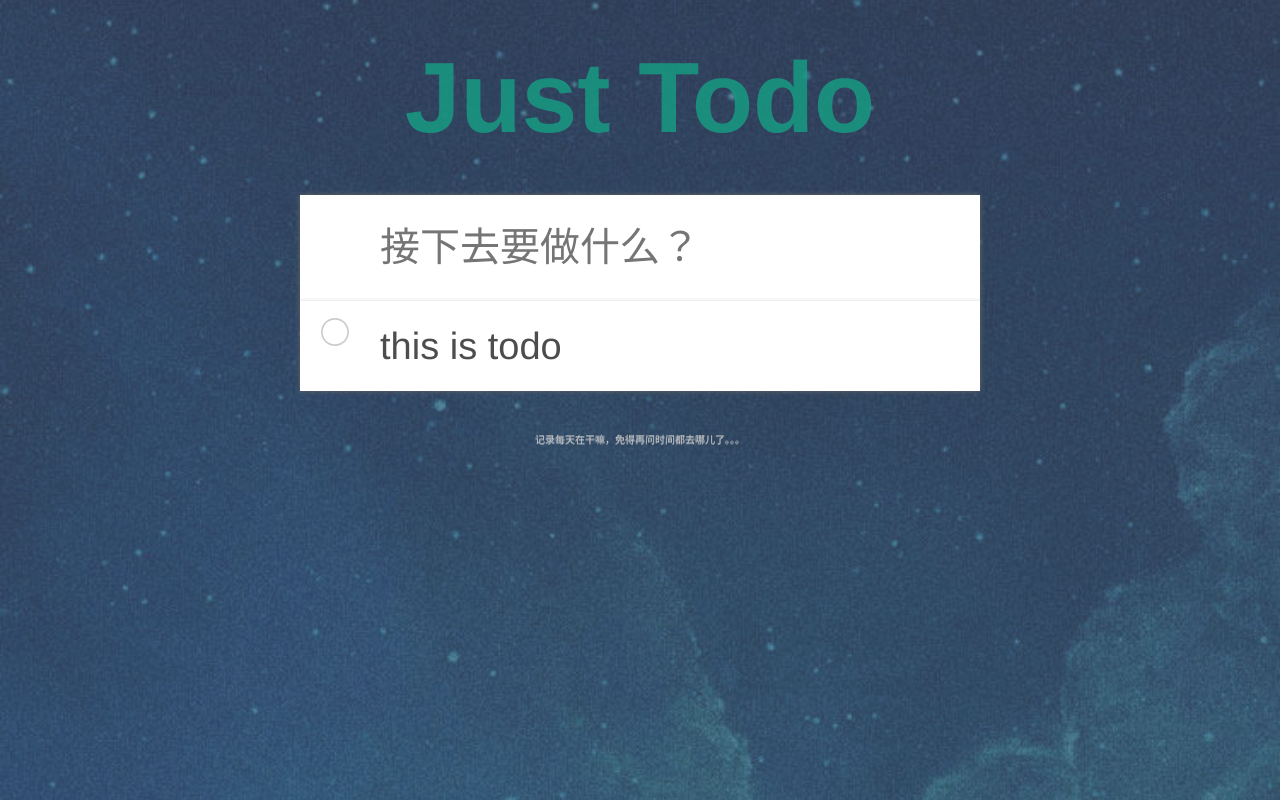
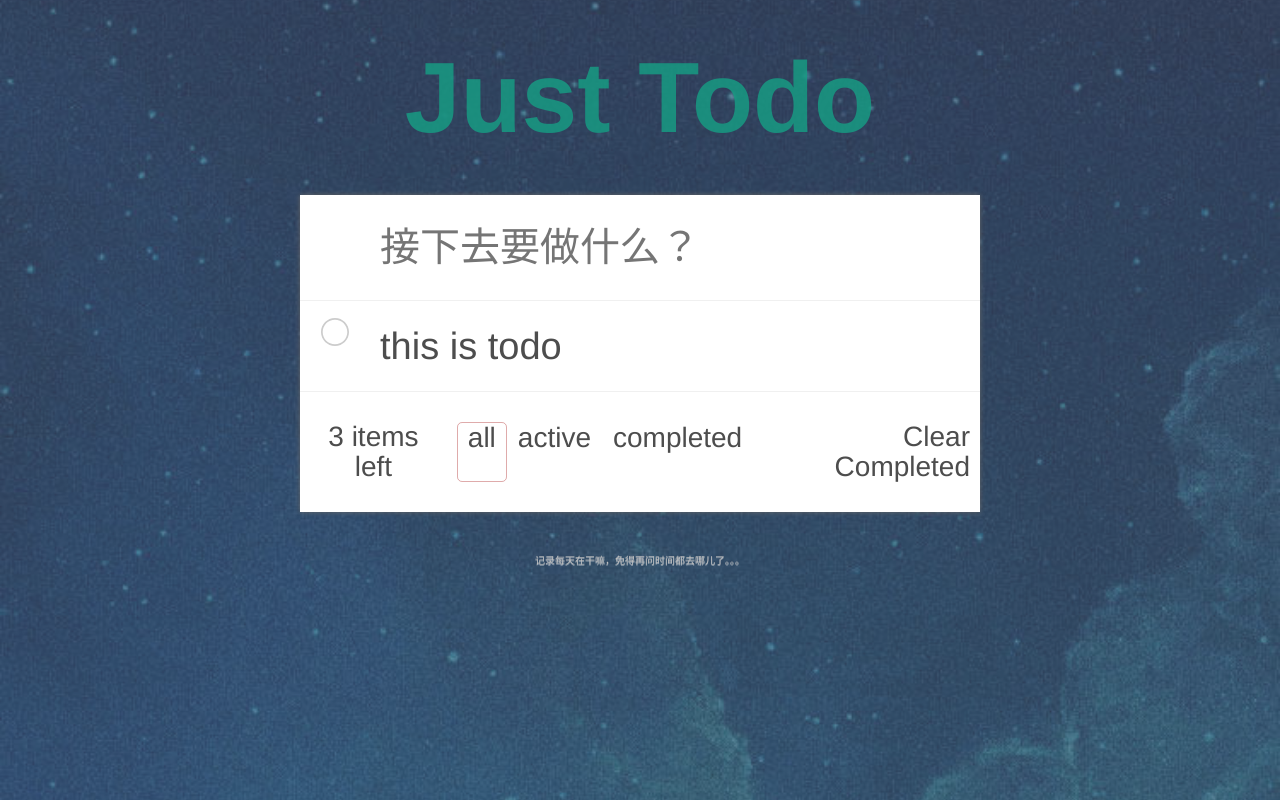
Before and after one commit to loverofmusic/vue-todolist, a Vue app: page / in a window 1280 px wide. Built offline with nearby package versions, Linux system fonts and the light colour scheme.

Commit message:
界面布局tab

```diff
--- a/src/assets/styles/global.styl
+++ b/src/assets/styles/global.styl
@@ -17,6 +17,7 @@
 
 * {
   box-sizing border-box
+  -webkit-tap-highlight-color rgba(0,0,0,0);
 }
 
 .fade-enter-active, .fade-leave-active
--- a/src/todo/tab.vue
+++ b/src/todo/tab.vue
@@ -0,0 +1,72 @@
+<template>
+  <div class="helper">
+    <div class="left">3 items left</div>
+    <div class="tabs">
+      <span
+        v-for="state in states"
+        :key="state"
+        :class="[state, filter === state ? 'on' : '']"
+        @click="toggleFilter(state)"
+      >
+        {{ state }}
+      </span>
+    </div>
+    <div class="clear" @click="clearAllCompleted">Clear Completed</div>
+  </div>
+</template>
+
+<script>
+export default {
+  props: {
+    filter: {
+      type: String,
+      required: true
+    }
+  },
+  data() {
+    return {
+      states: ["all", "active", "completed"]
+
+    };
+  },
+  methods: {
+    clearAllCompleted() {},
+    toggleFilter() {}
+  }
+};
+</script>
+
+<style lang="stylus" scoped>
+.helper
+    font-weight 100
+    display flex
+    justify-content space-between
+    padding 30px 0
+    line-height 30px
+    background-color #ffffff
+    font-size 28px
+    font-smoothing antialiased
+    border-top 1px solid rgba(0,0,0,0.06);/* no */
+
+.left, .clear, .tabs
+    padding 0 10px
+.left .clear
+    width 150px
+.left
+    text-align center
+.clear
+    text-align right
+    cursor pointer
+.tabs
+    // width 200px
+    display flex
+    justify-content space-between
+    *
+        display inline-block
+        padding 0 10px
+        cursor pointer
+        border 1px solid rgba(175,47,47,0)/* no */
+        &.on
+            border-color rgba(175,47,47,0.4)
+            border-radius 5px
+</style>
--- a/src/todo/todo.vue
+++ b/src/todo/todo.vue
@@ -8,15 +8,18 @@
       @keyup.enter="addTodo"
     />
     <Item :todo="todo"></Item>
+    <Tab :filter="filter"></Tab>
   </section>
 </template>
 
 <script>
 import Item from './item.vue';
+import Tab from './tab.vue';
 
 export default {
   components: {
-    Item
+    Item,
+    Tab
   },
   data (){
     return {
@@ -24,7 +27,8 @@
         id: 0,
         content: 'this is todo',
         completed: false
-      }
+      },
+      filter: "all"
     }
   },
   methods: {
@@ -39,7 +43,7 @@
     margin 0 auto
     box-shadow 0 0 5px #666
     // border-radius 8px;/* no */
-
+    // box-shadow inset 0 -2px 1px rgba(0, 0, 0, 0.03)
 .add-input
     position relative
     margin 0
@@ -58,6 +62,5 @@
     // line-height 100px
     // padding-left 80px
     border none
-    box-shadow inset 0 -2px 1px rgba(0, 0, 0, 0.03)
     border-radius 0
 </style>
--- a/webpack.config.js
+++ b/webpack.config.js
@@ -24,7 +24,20 @@
       },
       {
         test: /\.css$/,
-        use: ["vue-style-loader", "css-loader"]
+        use: [
+          "vue-style-loader",
+          "css-loader",
+          {
+            loader: 'postcss-loader',
+            options: { sourceMap: true }
+          },
+          {
+            loader: "px2rem-loader",
+            options: {
+              remUnit: 75 //设计稿宽度/10
+            }
+          }
+        ]
       },
       {
         test: /\.styl(us)?$/,
```
